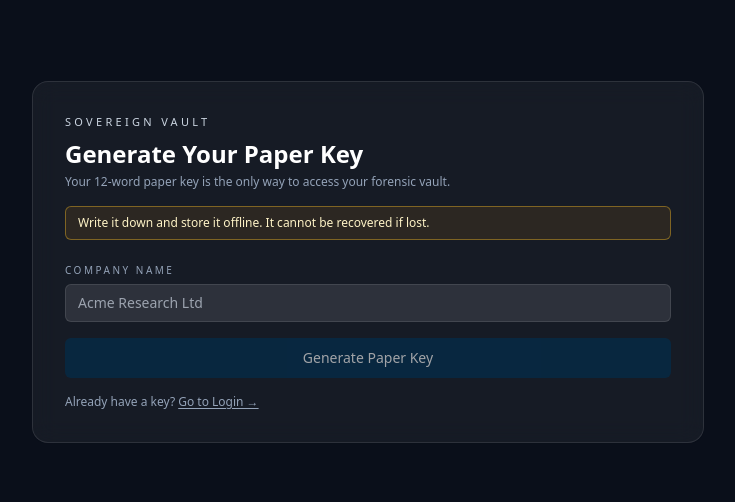
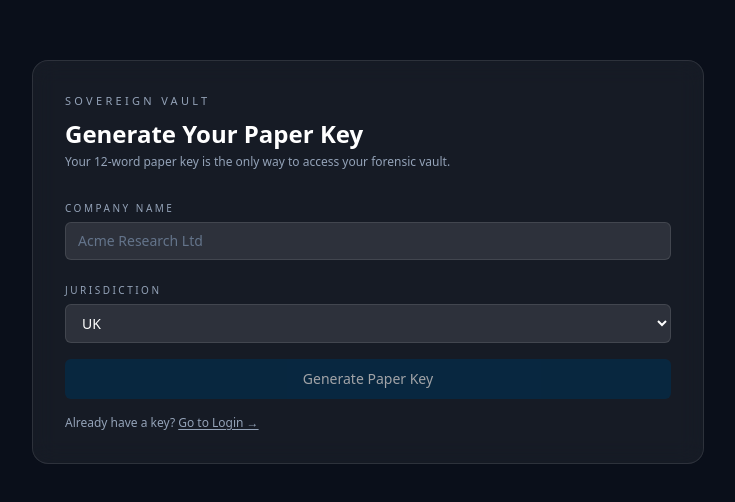
Before and after one commit to Lawalee45/sovereign-frontend, a Next.js app: page /generate-key in a window 1280 px wide. Shown: the part 138-640 px from the top of the page, without its empty margins (272-1007 px from the left). Built offline with nearby package versions, Linux system fonts and the light colour scheme.

Commit message:
Fix generate key page with jurisdiction + proper onboard API call

```diff
--- a/app/generate-key/page.tsx
+++ b/app/generate-key/page.tsx
@@ -5,36 +5,55 @@ import { useRouter } from "next/navigation";
 import { onboardCompany } from "@/lib/api";
 
 const WORD_COUNT = 12;
+const JURISDICTIONS = [
+  { value: "uk", label: "UK" },
+  { value: "us", label: "US" },
+  { value: "uae", label: "UAE" },
+] as const;
 
-function extractPaperKeyWords(payload: any): string[] | null {
-  if (!payload) return null;
-  if (Array.isArray(payload.words)) return payload.words.map((w: any) => String(w));
-  if (Array.isArray(payload.paper_key)) return payload.paper_key.map((w: any) => String(w));
-  if (typeof payload.paper_key === "string") return payload.paper_key.trim().split(/\s+/);
-  if (typeof payload.paperKey === "string") return payload.paperKey.trim().split(/\s+/);
+function extractPaperKey(payload: unknown): string[] | null {
+  if (!payload || typeof payload !== "object") return null;
+  const p = payload as Record<string, unknown>;
+  if (Array.isArray(p.paper_key)) {
+    return p.paper_key.map((w) => String(w));
+  }
+  if (typeof p.paper_key === "string") {
+    return p.paper_key.trim().split(/\s+/).filter(Boolean);
+  }
+  if (Array.isArray(p.words)) return p.words.map((w) => String(w));
+  if (typeof p.paperKey === "string") {
+    return p.paperKey.trim().split(/\s+/).filter(Boolean);
+  }
   return null;
 }
 
 export default function GenerateKeyPage() {
   const router = useRouter();
   const [companyName, setCompanyName] = useState("");
+  const [jurisdiction, setJurisdiction] = useState<string>("uk");
   const [words, setWords] = useState<string[] | null>(null);
   const [ack, setAck] = useState(false);
   const [loading, setLoading] = useState(false);
   const [error, setError] = useState<string | null>(null);
 
-  const canGenerate = useMemo(() => companyName.trim().length > 1, [companyName]);
+  const canSubmit = useMemo(
+    () => companyName.trim().length > 0 && ["uk", "us", "uae"].includes(jurisdiction),
+    [companyName, jurisdiction]
+  );
 
-  const handleGenerate = async (e: FormEvent) => {
+  const handleSubmit = async (e: FormEvent) => {
     e.preventDefault();
-    if (!canGenerate || loading) return;
+    if (!canSubmit || loading) return;
     setLoading(true);
     setError(null);
     try {
-      const res = await onboardCompany(companyName.trim());
-      const extracted = extractPaperKeyWords(res);
+      const res = await onboardCompany(
+        companyName.trim(),
+        jurisdiction.toLowerCase()
+      );
+      const extracted = extractPaperKey(res);
       if (!extracted || extracted.length !== WORD_COUNT) {
-        throw new Error("Unexpected onboard response");
+        throw new Error("Unexpected response: expected 12-word paper key");
       }
       setWords(extracted);
       setAck(false);
@@ -46,24 +65,22 @@ export default function GenerateKeyPage() {
   };
 
   return (
-    <main className="min-h-screen flex items-center justify-center bg-[#0a0f1a] px-4">
+    <main className="min-h-screen flex items-center justify-center bg-[#0a0f1a] px-4 py-8">
       <div className="max-w-2xl w-full bg-white/5 backdrop-blur-md border border-white/10 rounded-2xl p-8">
-        <div className="mb-4">
-          <p className="text-[11px] tracking-[0.3em] uppercase text-slate-300">
+        <div className="mb-6">
+          <p className="text-[11px] tracking-[0.3em] uppercase text-slate-400">
             SOVEREIGN VAULT
           </p>
-          <h1 className="mt-2 text-2xl font-semibold">Generate Your Paper Key</h1>
+          <h1 className="mt-2 text-2xl font-semibold text-white">
+            Generate Your Paper Key
+          </h1>
           <p className="mt-1 text-xs text-slate-400">
             Your 12-word paper key is the only way to access your forensic vault.
           </p>
         </div>
 
-        <div className="mb-4 rounded-md border border-amber-400/40 bg-amber-500/10 px-3 py-2 text-xs text-amber-100">
-          Write it down and store it offline. It cannot be recovered if lost.
-        </div>
-
         {!words ? (
-          <form onSubmit={handleGenerate} className="space-y-4">
+          <form onSubmit={handleSubmit} className="space-y-4">
             <div className="space-y-1">
               <label className="text-[10px] uppercase tracking-[0.25em] text-slate-400">
                 Company name
@@ -73,25 +90,42 @@ export default function GenerateKeyPage() {
                 value={companyName}
                 onChange={(e) => setCompanyName(e.target.value)}
                 placeholder="Acme Research Ltd"
-                className="w-full rounded-md bg-white/10 border border-white/10 px-3 py-2 text-sm text-white focus:outline-none focus:ring-1 focus:ring-[#003153] focus:border-[#003153]"
+                className="w-full rounded-md bg-white/10 border border-white/10 px-3 py-2 text-sm text-white placeholder-slate-500 focus:outline-none focus:ring-1 focus:ring-[#003153] focus:border-[#003153]"
               />
             </div>
 
+            <div className="space-y-1">
+              <label className="text-[10px] uppercase tracking-[0.25em] text-slate-400">
+                Jurisdiction
+              </label>
+              <select
+                value={jurisdiction}
+                onChange={(e) => setJurisdiction(e.target.value)}
+                className="w-full rounded-md bg-white/10 border border-white/10 px-3 py-2 text-sm text-white focus:outline-none focus:ring-1 focus:ring-[#003153] focus:border-[#003153]"
+              >
+                {JURISDICTIONS.map((j) => (
+                  <option key={j.value} value={j.value} className="bg-[#0a0f1a] text-white">
+                    {j.label}
+                  </option>
+                ))}
+              </select>
+            </div>
+
             {error && (
-              <p className="text-xs text-red-400 bg-red-500/10 border border-red-500/40 rounded-md px-3 py-2">
+              <div className="rounded-md border border-red-500/40 bg-red-500/10 px-3 py-2 text-xs text-red-400">
                 {error}
-              </p>
+              </div>
             )}
 
             <button
               type="submit"
-              disabled={!canGenerate || loading}
-              className="w-full rounded-md bg-[#003153] hover:bg-[#003153]/90 text-sm font-medium py-2.5 disabled:opacity-60 disabled:cursor-not-allowed"
+              disabled={!canSubmit || loading}
+              className="w-full rounded-md bg-[#003153] hover:bg-[#003153]/90 text-sm font-medium py-2.5 text-white disabled:opacity-60 disabled:cursor-not-allowed"
             >
               {loading ? "Generating…" : "Generate Paper Key"}
             </button>
 
-            <div className="text-xs text-slate-400">
+            <p className="text-xs text-slate-400">
               Already have a key?{" "}
               <button
                 type="button"
@@ -100,64 +134,62 @@ export default function GenerateKeyPage() {
               >
                 Go to Login →
               </button>
-            </div>
+            </p>
           </form>
         ) : (
           <>
-            <div className="grid grid-cols-2 md:grid-cols-4 gap-3 mb-4">
+            <div className="grid grid-cols-3 gap-3 mb-6">
               {words.map((word, idx) => (
                 <div
                   key={idx}
                   className="rounded-md bg-white/10 border border-white/10 px-3 py-2"
                 >
-                  <div className="text-[10px] text-slate-400 mb-1">{idx + 1}</div>
-                  <div className="font-mono-hash text-xs text-white break-all">
+                  <div className="text-[10px] text-slate-400 mb-0.5">
+                    {idx + 1}
+                  </div>
+                  <div className="font-mono-hash text-sm text-white break-all">
                     {word}
                   </div>
                 </div>
               ))}
             </div>
 
-            <div className="space-y-3 text-xs text-slate-200">
-              <label className="flex items-start gap-2">
+            <div className="rounded-md border border-red-500/50 bg-red-500/15 px-3 py-3 text-xs text-red-200 mb-4">
+              Write down all 12 words in order. This key cannot be recovered if
+              lost.
+            </div>
+
+            <label className="flex items-start gap-2 text-xs text-slate-200 mb-4 cursor-pointer">
               <input
                 type="checkbox"
-                  className="mt-[3px] h-3 w-3 border border-slate-500 bg-black/40"
+                className="mt-[3px] h-3 w-3 border border-slate-500 bg-black/40 rounded"
                 checked={ack}
                 onChange={(e) => setAck(e.target.checked)}
               />
               <span>
-                  I have written down my paper key. I understand it cannot be
-                  recovered if lost.
+                I have written down my 12-word paper key and stored it safely
+                offline. I understand it cannot be recovered.
               </span>
             </label>
-            </div>
 
-            {error && (
-              <p className="text-xs text-red-400 bg-red-500/10 border border-red-500/40 rounded-md px-3 py-2 mt-3">
-                {error}
-              </p>
-            )}
-
-            <div className="mt-4 flex flex-col gap-3">
+            <div className="flex flex-col gap-3">
               {ack && (
                 <button
                   type="button"
-                  className="w-full rounded-md bg-[#003153] hover:bg-[#003153]/90 text-sm font-medium py-2.5"
                   onClick={() => router.push("/login")}
+                  className="w-full rounded-md bg-[#003153] hover:bg-[#003153]/90 text-sm font-medium py-2.5 text-white"
                 >
                   Go to Login
                 </button>
               )}
-
               <button
                 type="button"
-                className="w-full rounded-md border border-white/15 bg-white/5 hover:bg-white/10 text-sm font-medium py-2.5"
                 onClick={() => {
                   setWords(null);
                   setAck(false);
                   setError(null);
                 }}
+                className="w-full rounded-md border border-white/15 bg-white/5 hover:bg-white/10 text-sm font-medium py-2.5 text-slate-200"
               >
                 Generate another key
               </button>
--- a/lib/api.ts
+++ b/lib/api.ts
@@ -29,18 +29,15 @@ export async function onboardClient(words: string[], jurisdiction = "uk") {
 
 const ADMIN_API_KEY = "SOVEREIGN-VAULT-MASTER-KEY-2026";
 
-export async function onboardCompany(company_name: string) {
+export async function onboardCompany(company_name: string, jurisdiction: string) {
   const res = await fetch(`${API_BASE}/onboard`, {
     method: "POST",
-    headers: {
-      "Content-Type": "application/json",
-      "x-api-key": ADMIN_API_KEY,
-    },
-    body: JSON.stringify({ company_name }),
+    headers: { "Content-Type": "application/json" },
+    body: JSON.stringify({ company_name, jurisdiction }),
   });
   if (!res.ok) {
     const body = await res.text();
-    console.error("[onboard] failed:", res.status, body);
+    console.error("[onboard] failed — status:", res.status, "body:", body);
     throw new Error("Onboard failed");
   }
   return res.json();
```
Lines whose indentation alone changed are shown as unchanged.
